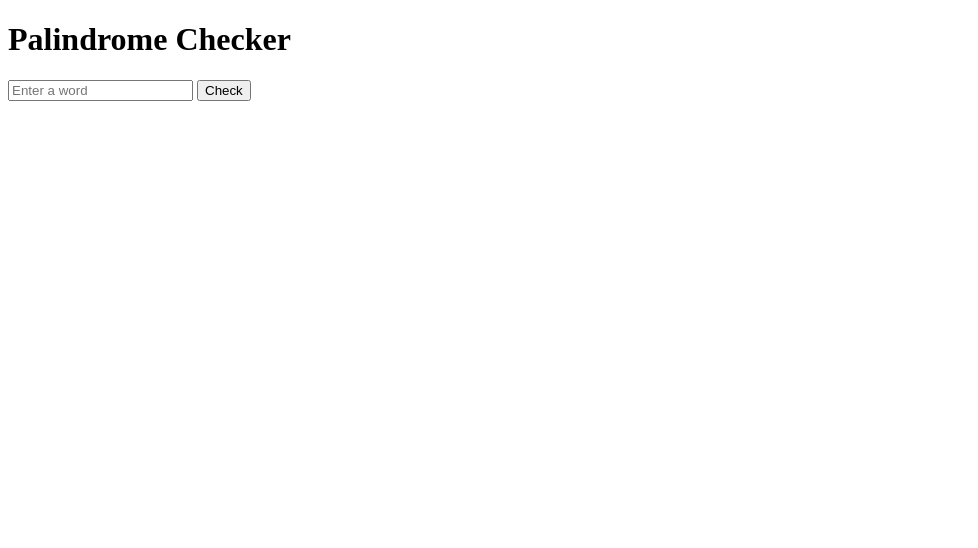
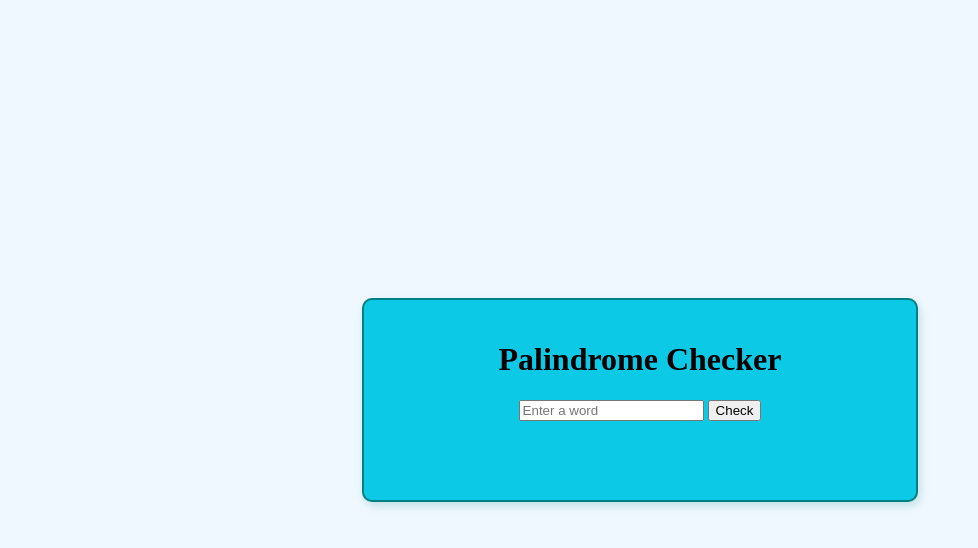
Before and after one commit to Priya-2705/PalindromeChecker, a plain HTML site: page index.html in a window 1280 px wide. Shown: the whole page, without its empty margins (0-978 px from the left). Drawn offline with Linux system fonts and the light colour scheme.

Commit message:
added styles

```diff
--- a/index.html
+++ b/index.html
@@ -4,11 +4,15 @@
     <meta charset="UTF-8">
     <meta name="viewport" content="width=device-width, initial-scale=1.0">
     <title>Palindrome Checker</title>
+    <link rel="icon" href="images/icon.png">
+    <link rel="stylesheet" type="text/css" href="styles.css">
 </head>
 <body>
-    <h1>Palindrome Checker</h1>
-    <input id="input" type="text" placeholder="Enter a word" />
-    <button onclick="check()">Check</button>
+    <div class="card">
+        <h1>Palindrome Checker</h1>
+        <input id="input" type="text" placeholder="Enter a word" />
+        <button onclick="check()">Check</button>
+    </div>
     <script src="index.js"></script>
 </body>
 </html>
--- /dev/null
+++ b/styles.css
@@ -0,0 +1,20 @@
+body {
+    width: 100%;
+    background-color: #f0f8ff; /* Light blue (AliceBlue) */
+    display: flex;
+    justify-content: center;
+    align-items: center;
+    height: 100vh;
+    margin: auto;
+}
+
+.card {
+    width: 40%;
+    height: 20%;
+    text-align: center;
+    border: 2px solid #008080; /* Teal */
+    background-color: #0cc9e6; /* Wheat (softer than Bisque) */
+    padding: 20px;
+    border-radius: 10px;
+    box-shadow: 2px 4px 10px rgba(0, 128, 128, 0.2); /* Subtle shadow */
+}
```
Also changed, not shown: images/icon.png (added).
